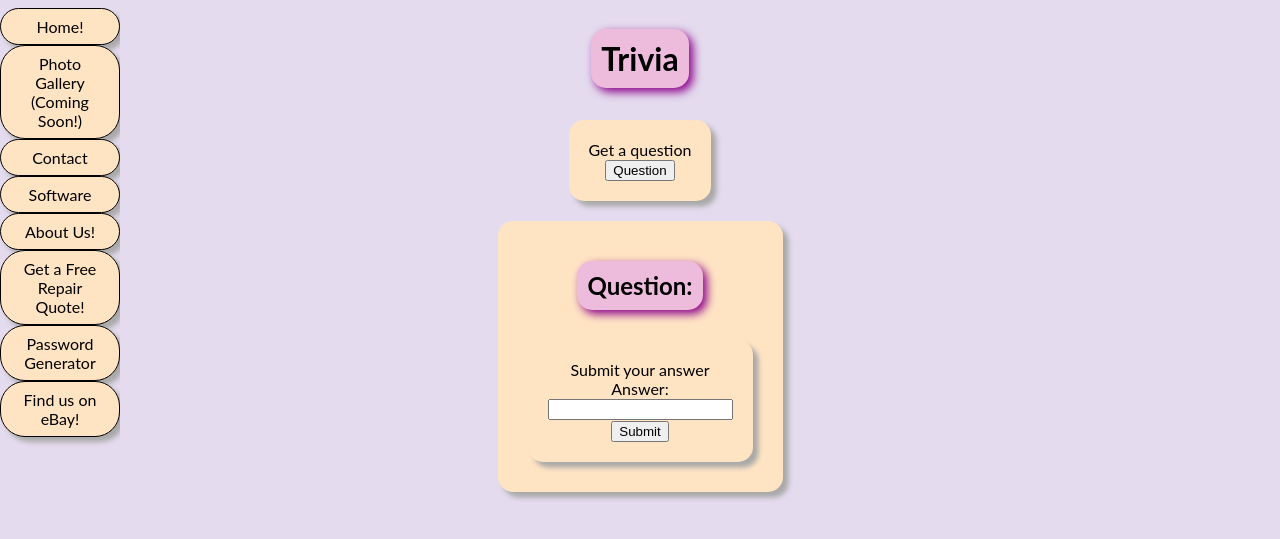
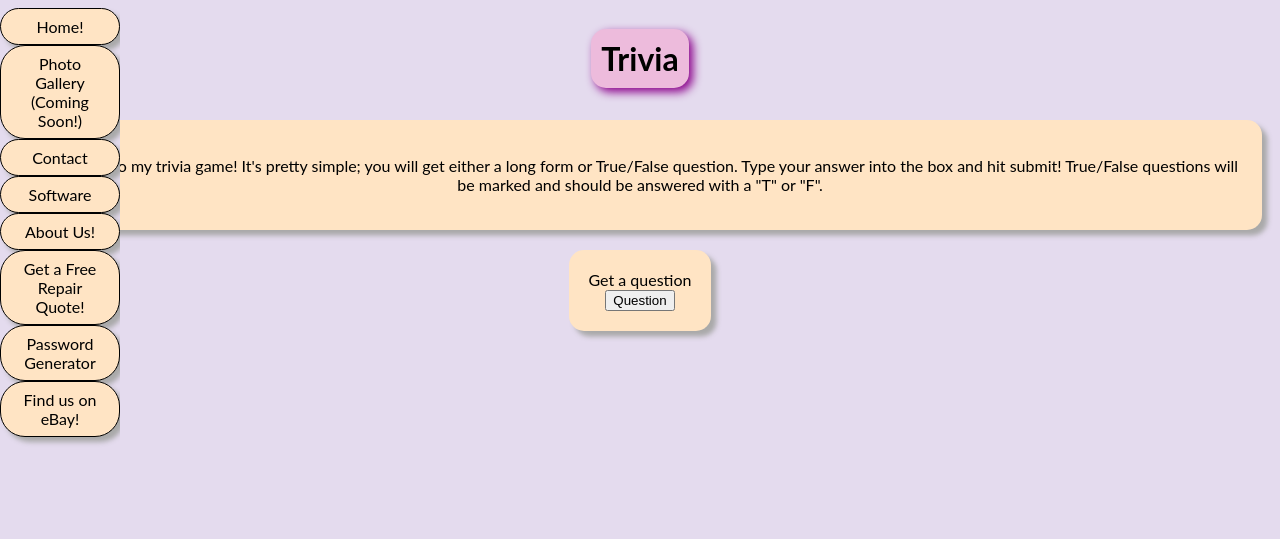
Before and after one commit to stlynnxx/EclecticElectronics, a Flask app: page /trivia in a window 1280 px wide. Shown: the top 539 px of the page. Run offline with Flask 3, Linux system fonts and the light colour scheme.

Commit message:
Working on the trivia game

```diff
--- a/app.py
+++ b/app.py
@@ -504,10 +504,11 @@ def trivia():
     return render_template('trivia.html')
 @app.route('/triviaget', methods=['POST'])
 def triviaget():
+    display = False
     questions = {}
     answers = {}
     splits = []
-    ans = request.form.get('ans')
+
     correct = 0
     return_ans = ""
     q_len = 0
@@ -529,14 +530,17 @@ def triviaget():
     decide_int = random.randint(1, 3)
     match decide_int:
         case 1:
-            key, value = random.choice(questions["Questions"]["Long Form"]), random.choice(answers["Answers"]["Long Form"])
+            key, value = random.choice(list(questions["Questions"]["Long Form"].values())), random.choice(list(answers["Answers"]["Long Form"].values()))
         case 2:
-            key, value = random.choice(questions["Questions"]["T/F"]), random.choice(answers["Answers"]["T/F"])
+            key, value = random.choice(list(questions["Questions"]["T/F"].values())), random.choice(list(answers["Answers"]["T/F"].values()))
         case 3:
-            key, value = random.choice(questions["Questions"]["Multiple Choice"]), random.choice(answers["Answers"]["Multiple Choice"])
+            key, value = random.choice(list(questions["Questions"]["Multiple Choice"].values())), random.choice(list(answers["Answers"]["Multiple Choice"].values()))
         case _:
             print("triviaget match error")
 
+    ans = request.form.get('ans')
+    if ans:
+        display = True
        # We need to make sure the key is being displayed before the value check so the user has a chance to answer
     if ans == value:
         correct = 1
@@ -549,7 +553,8 @@ def triviaget():
             return_ans = "True"
 
 
-    return render_template('trivia.html', question=key, answer=value, return_ans=return_ans)
+
+    return render_template('trivia.html', question=key, answer=value, return_ans=return_ans, display=display)
 
 @app.route('/positive')
 def positive():
--- a/persist/data/questions.json
+++ b/persist/data/questions.json
@@ -1,8 +1,7 @@
 {
   "Questions": {
     "Long Form": {
-    "1": ["How many legs does a standard issue dog feature?"],
-    "2": []
+    "1": ["How many legs does a standard issue dog feature?"]
     },
     "T/F": {
       "1": ["Is the Earth flat?"]
--- a/persist/data/triviaanswers.json
+++ b/persist/data/triviaanswers.json
@@ -1,14 +1,14 @@
 {
   "Answers": {
     "Long Form": {
-      "1": ["Four"],
-      "2": []
+      "1": ["Four"]
     },
     "T/F": {
       "1": ["F"]
     },
     "Multiple Choice": {
-      "1": {"Choices": ["George Washington", "George Washington Carver", "Michael Jordan", "Piers Morgan"], "Correct":  ["George Washington Carver"]},
+      "1": {"Choices": ["George Washington", "George Washington Carver", "Michael Jordan", "Piers Morgan"],
+        "Correct":  ["George Washington Carver"]}
 
     }
   }
--- a/templates/trivia.html
+++ b/templates/trivia.html
@@ -47,18 +47,27 @@
 <!--Content-->
 <div class="trivia-content-flex">
     <h1 class="title">Trivia</h1>
+    <div class="card">
+        <p>
+            Welcome to my trivia game!
+            It's pretty simple; you will get either a long form
+            or True/False question. Type your answer into the box
+            and hit submit!
+
+            True/False questions will be marked and should be answered with a "T" or "F".
+        </p>
+    </div>
         <form method="POST" action="{{ url_for('triviaget') }}" enctype="multipart/form-data">
             <div class="card">
                 <label for="get">Get a question</label><br>
                 <input type="submit" name="get" id="get" value="Question">
             </div>
         </form>
-        <div class="card">
-            <h2 class="title">Question:</h2>
-            {% if question %}
+        {% if question %}
+            <div class="card">
+                <h2 class="title">Question:</h2>
                 <p>{{ question }}</p>
-        </div>
-        {% endif %}
+            </div>
             <div class="card">
                 <form method="POST" action="{{ url_for('triviaget') }}" enctype="multipart/form-data">
                     <label for="send">Submit your answer</label><br>
@@ -67,7 +76,8 @@
                     <input type="submit" name="get" id="get" value="Submit"><br>
                 </form>
             </div>
-            {% if return_ans %}
+        {% endif %}
+            {% if display %}
                 <div class="card">
                     <h3 class="title">{{ return_ans }}</h3>
                  </div>
```
Also changed, not shown: 1 other file.
